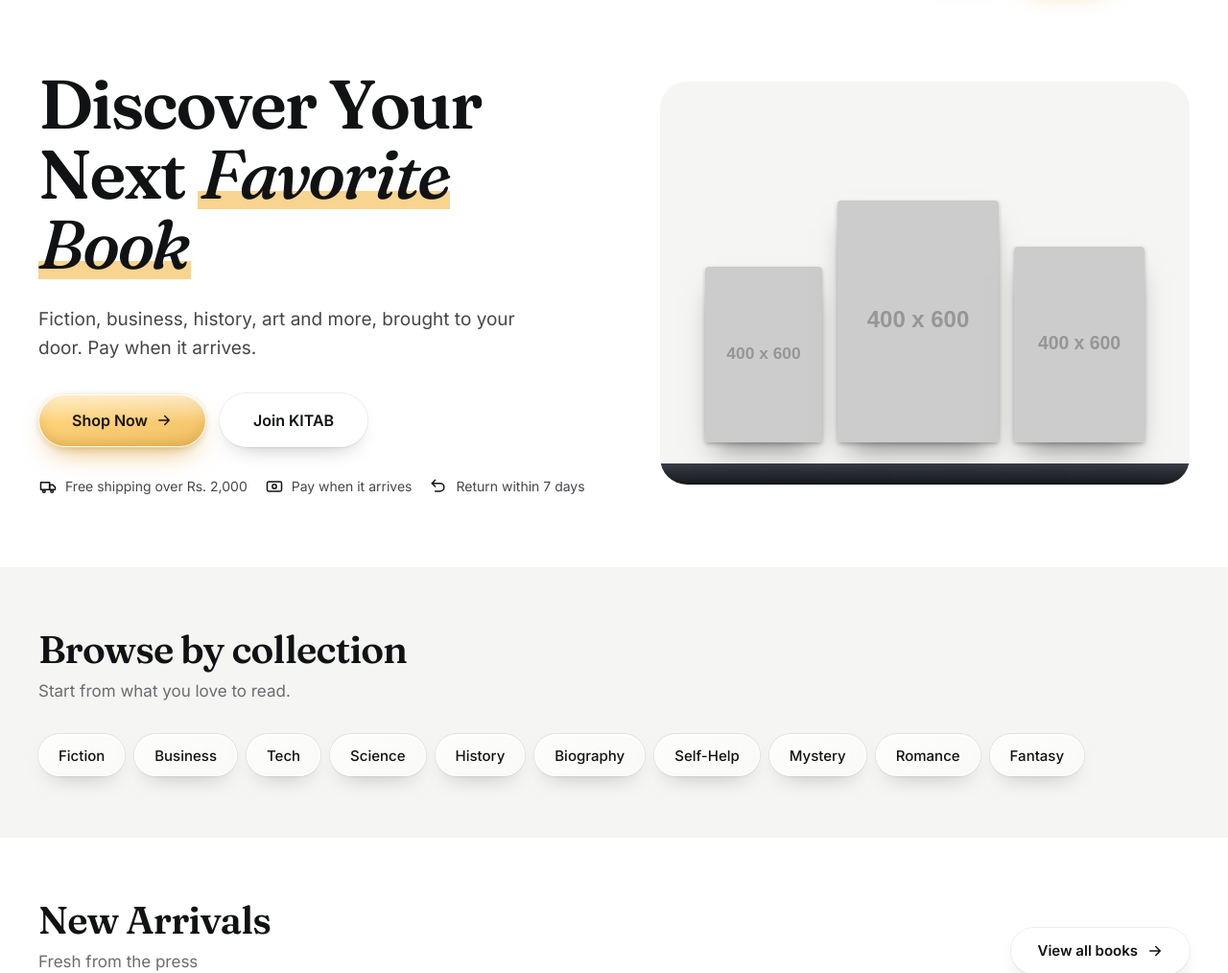
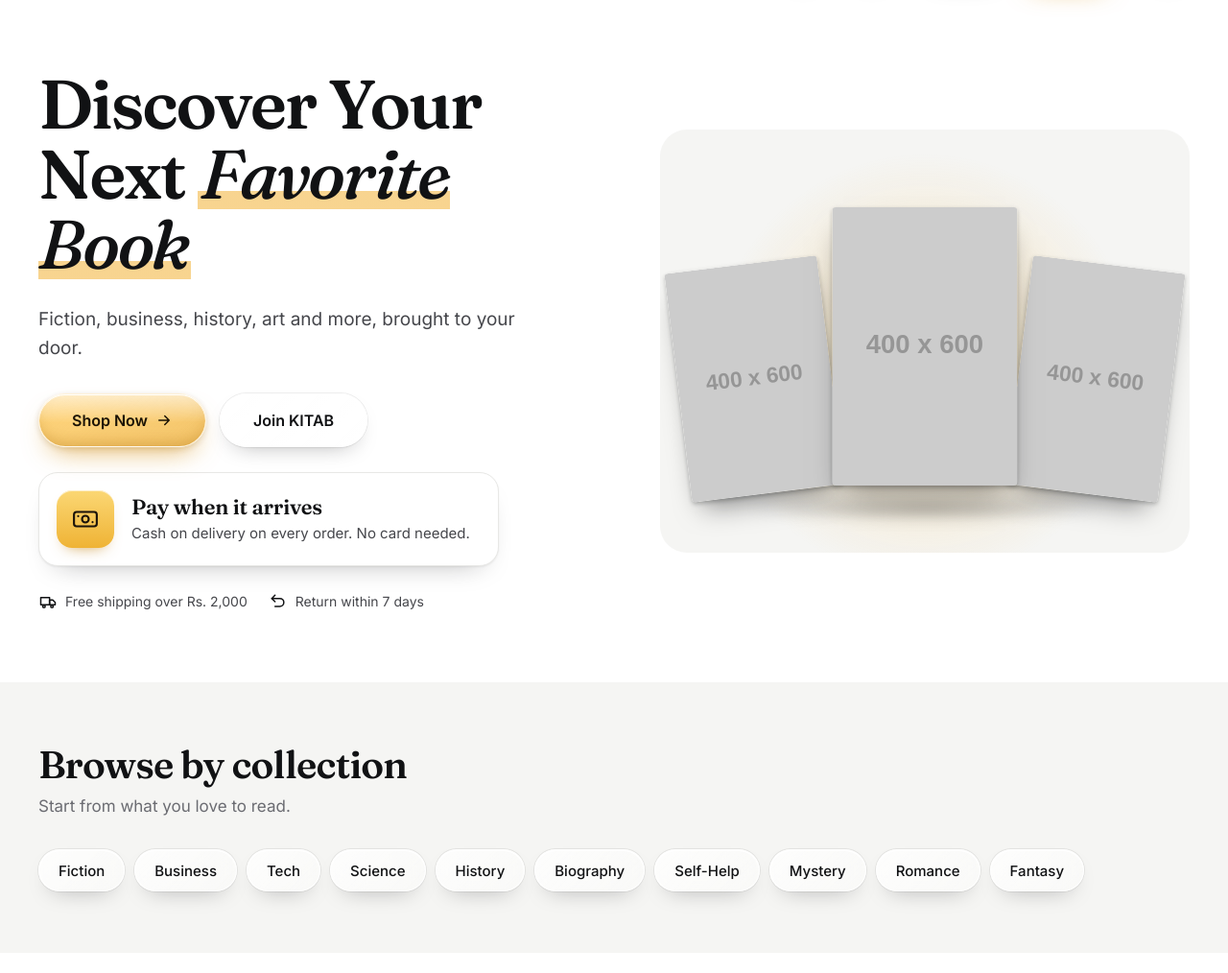
Before and after one commit to BisheshWaiba/Kitab, a PHP site: page / in a window 1280 px wide. Shown: the part 113-1127 px from the top of the page at 96% size. Run offline with PHP 8.4, Linux system fonts and the light colour scheme; data comes from the database, SQL or seed files in the repository; grey boxes labelled with a size stand in for pictures from a placeholder-image service; data that the repository does not hold is empty; some libraries are stand-ins or nearby versions.

Commit message:
Home hero: fanned covers without the shelf, bigger "Pay when it arrives" card

```diff
--- a/assets/css/home-flat.css
+++ b/assets/css/home-flat.css
@@ -1,4 +1,4 @@
-/* The parts of the flat Home page that no other page has: the hero shelf, Best Sellers and the Our picks grid.
+/* The parts of the flat Home page that no other page has: the hero, Best Sellers and the Our picks grid.
    Shared pieces (wrap, headings, sections, book cards) are in flat.css. Everything here starts with .fh- or sits under .fl. */
 
 /* ---------- hero ---------- */
@@ -6,34 +6,44 @@
 .fh-hero__copy { flex: 1 1 480px; min-width: 0; display: flex; flex-direction: column; gap: 26px; }
 .fh-hero__cta { display: flex; flex-wrap: wrap; gap: 14px; margin-top: 6px; }
 
-/* the three promises under the buttons (the same ones the Book page makes) */
-.fh-trust { display: flex; flex-wrap: wrap; gap: 10px 18px; margin: 4px 0 0; padding: 0; list-style: none; font-size: 14px; color: var(--k-ink-2); }
+/* "Pay when it arrives" is the shop's best selling point, so it gets a card of its own under the buttons: a big amber icon, the
+   promise in the display type, and what it means. The other two promises (shipping, returns) stay a quiet line beneath it. */
+.fh-pay { display: flex; align-items: center; gap: 18px; max-width: 480px; padding: 18px 22px 18px 18px; box-sizing: border-box; border-radius: 20px; background: var(--k-white); border: 1px solid var(--k-line); box-shadow: 0 14px 30px -20px rgba(17, 18, 20, .4), 0 1px 2px rgba(17, 18, 20, .06); }
+.fh-pay__icon { flex: none; display: grid; place-items: center; width: 60px; height: 60px; border-radius: 16px; color: #1B130A; background: linear-gradient(180deg, #FBD774, #EFB335); box-shadow: inset 0 1px 0 rgba(255, 255, 255, .6), 0 8px 16px -10px rgba(190, 120, 0, .8); }
+.fh-pay__text { display: flex; flex-direction: column; gap: 4px; min-width: 0; margin: 0; }
+.fh-pay__text strong { font: 600 22px/1.15 var(--k-display); letter-spacing: -.01em; color: var(--k-ink); }
+.fh-pay__text span { font-size: 15px; line-height: 1.45; color: var(--k-ink-2); }
+
+.fh-trust { display: flex; flex-wrap: wrap; gap: 10px 22px; margin: 0; padding: 0; list-style: none; font-size: 14px; color: var(--k-ink-2); }
 .fh-trust li { display: inline-flex; align-items: center; gap: 8px; white-space: nowrap; }
 .fh-trust svg { flex: none; color: var(--k-ink); }
 
-/* The hero arrives in order: the words rise a little, then the three covers come up onto the shelf one after the other and lift
-   when pointed at. (People who asked for less motion get none of it.) */
+/* The hero arrives in order: the words rise a little, then the three covers come up one after the other and lift when pointed at.
+   (People who asked for less motion get none of it.) */
 @media (prefers-reduced-motion: no-preference) {
   @keyframes fh-rise { from { opacity: 0; transform: translateY(18px); } to { opacity: 1; transform: none; } }
   .fh-hero__copy > * { animation: fh-rise .7s var(--k-ease) backwards; }
   .fh-hero__copy > :nth-child(2) { animation-delay: .08s; }
   .fh-hero__copy > :nth-child(3) { animation-delay: .16s; }
-  .fh-hero__copy > :nth-child(4) { animation-delay: .24s; }
-  .fh-shelf a { animation: fh-rise .8s var(--k-ease) backwards; }
-  .fh-shelf a:nth-child(1) { animation-delay: .2s; }
-  .fh-shelf a:nth-child(2) { animation-delay: .34s; }
-  .fh-shelf a:nth-child(3) { animation-delay: .48s; }
-  .fh-shelf .fh-cover { transition: transform .35s var(--k-ease); }
-  .fh-shelf a:hover .fh-cover { transform: translateY(-10px); }
+  .fh-hero__copy > :nth-child(4) { animation-delay: .26s; }
+  .fh-hero__copy > :nth-child(5) { animation-delay: .34s; }
+  .fh-fan a { animation: fh-rise .8s var(--k-ease) backwards; }
+  .fh-fan a:nth-child(1) { animation-delay: .2s; }
+  .fh-fan a:nth-child(2) { animation-delay: .34s; }
+  .fh-fan a:nth-child(3) { animation-delay: .48s; }
+  .fh-fan .fh-cover { transition: transform .35s var(--k-ease); }
+  .fh-fan a:hover .fh-cover { transform: translateY(-10px); }
 }
 
-/* three covers standing on a dark shelf */
-.fh-shelf { position: relative; flex: 1 1 440px; min-width: 0; display: flex; align-items: flex-end; justify-content: center; gap: 16px; min-height: 420px; padding: 36px 28px 44px; box-sizing: border-box; border-radius: 28px; background: var(--k-band); overflow: hidden; }
-.fh-shelf::after { content: ""; position: absolute; left: 0; right: 0; bottom: 0; height: 22px; background: linear-gradient(#3A3D47, #15171C); }
-.fh-shelf a { position: relative; z-index: 1; flex: 0 1 auto; }
-.fh-shelf a:nth-child(1) { width: min(122px, 26%); }
-.fh-shelf a:nth-child(2) { width: min(168px, 36%); }
-.fh-shelf a:nth-child(3) { width: min(136px, 29%); }
+/* three covers fanned out like a hand of cards on a warm, glowing panel, with a soft shadow on the ground (no shelf). The
+   rotation and the centring use the separate rotate / translate properties, so the entrance animation (transform) can still run. */
+.fh-fan { position: relative; flex: 1 1 440px; min-width: 0; max-width: 720px; margin-inline: auto; aspect-ratio: 5 / 4; overflow: hidden; isolation: isolate; border-radius: 28px;
+  background: radial-gradient(circle at 50% 56%, color-mix(in srgb, var(--k-gold) 32%, transparent), transparent 60%), var(--k-band); }
+.fh-fan::after { content: ""; position: absolute; left: 16%; right: 16%; bottom: 7%; height: 7%; z-index: 0; border-radius: 50%; background: radial-gradient(closest-side, rgba(17, 18, 20, .3), transparent); filter: blur(6px); }
+.fh-fan a { position: absolute; bottom: 14%; display: block; }
+.fh-fan a:nth-child(1) { left: 6%; width: 29%; rotate: -7deg; transform-origin: 50% 100%; z-index: 1; }
+.fh-fan a:nth-child(2) { left: 50%; width: 35%; translate: -50% 0; bottom: 16%; z-index: 3; }
+.fh-fan a:nth-child(3) { right: 6%; width: 29%; rotate: 7deg; transform-origin: 50% 100%; z-index: 2; }
 
 /* a standing cover (a picture, or the titled box k_cover() shows when a book has no picture) */
 .fh-cover { display: block; width: 100%; height: auto; aspect-ratio: 2 / 3; object-fit: cover; border-radius: 4px; box-shadow: 0 2px 4px rgba(17, 18, 20, .25), 0 18px 28px -12px rgba(17, 18, 20, .5); }
@@ -65,7 +75,9 @@
 }
 @media (max-width: 600px) {
   .fh-hero { gap: 40px; padding-top: 36px; padding-bottom: 48px; }
-  .fh-shelf { min-height: 300px; padding: 28px 16px 40px; gap: 12px; }
+  .fh-pay { padding: 16px 18px 16px 16px; gap: 16px; }
+  .fh-pay__icon { width: 54px; height: 54px; }
+  .fh-pay__text strong { font-size: 20px; }
   .fh-best { gap: 36px; }
   .fh-best__row { grid-template-columns: repeat(3, minmax(0, 128px)); gap: 28px 14px; }
 }
--- a/index.php
+++ b/index.php
@@ -7,7 +7,7 @@ $body_class = 'is-gbtn';
 $extra_css = ['assets/css/glass-buttons.css', 'assets/css/flat.css', 'assets/css/home-flat.css'];
 require_once 'includes/header.php';
 
-// Hero: three covers (books that have one) standing on a shelf
+// Hero: three covers (books that have one), fanned out
 $hero_books = $conn->query("SELECT id, title, image FROM books WHERE image IS NOT NULL AND image <> '' ORDER BY id ASC LIMIT 3")->fetch_all(MYSQLI_ASSOC);
 
 // Best Sellers (random)
@@ -29,8 +29,8 @@ foreach ($curated_cats as $cat) {
 
 $genres = ['Fiction', 'Business', 'Tech', 'Science', 'History', 'Biography', 'Self-Help', 'Mystery', 'Romance', 'Fantasy'];
 
-// Which hero cover stands in which spot on the shelf (left, middle and right): index in $hero_books
-$shelf_order = [2, 0, 1];
+// Which hero cover takes which spot in the fan (left, middle and right): index in $hero_books
+$fan_order = [2, 0, 1];
 ?>
 
 <main class="fl">
@@ -39,7 +39,7 @@ $shelf_order = [2, 0, 1];
     <section class="fl-wrap fh-hero">
         <div class="fh-hero__copy">
             <h1 class="fl-h1">Discover Your Next <em>Favorite Book</em></h1>
-            <p class="fl-lede">Fiction, business, history, art and more, brought to your door. Pay when it arrives.</p>
+            <p class="fl-lede">Fiction, business, history, art and more, brought to your door.</p>
             <div class="fh-hero__cta">
                 <a href="<?php echo BASE_URL; ?>frontend/shop.php" class="k-btn k-btn--primary k-btn--lg">Shop Now
                     <svg width="18" height="18" viewBox="0 0 24 24" fill="none" stroke="currentColor" stroke-width="2"
@@ -48,6 +48,15 @@ $shelf_order = [2, 0, 1];
                     </svg>
                 </a>
                 <a href="<?php echo BASE_URL; ?>frontend/register.php" class="k-btn k-btn--outline k-btn--lg">Join KITAB</a>
+            </div>
+            <div class="fh-pay">
+                <span class="fh-pay__icon" aria-hidden="true">
+                    <svg width="30" height="30" viewBox="0 0 24 24" fill="none" stroke="currentColor" stroke-width="1.7"
+                        stroke-linecap="round" stroke-linejoin="round">
+                        <rect x="2.5" y="6" width="19" height="12" rx="2.2" /><circle cx="12" cy="12" r="2.8" /><path d="M6 9.5v.01M18 14.5v.01" />
+                    </svg>
+                </span>
+                <p class="fh-pay__text"><strong>Pay when it arrives</strong><span>Cash on delivery on every order. No card needed.</span></p>
             </div>
             <?php $return_days = (int) (require __DIR__ . '/includes/legal_pages.php')['site']['return_days']; // the same promises the Book page makes ?>
             <ul class="fh-trust" aria-label="How buying works">
@@ -61,13 +70,6 @@ $shelf_order = [2, 0, 1];
                 <li>
                     <svg width="20" height="20" viewBox="0 0 24 24" fill="none" stroke="currentColor" stroke-width="1.8"
                         stroke-linecap="round" stroke-linejoin="round" aria-hidden="true">
-                        <rect x="3" y="6" width="18" height="12" rx="2" /><circle cx="12" cy="12" r="2.6" />
-                    </svg>
-                    Pay when it arrives
-                </li>
-                <li>
-                    <svg width="20" height="20" viewBox="0 0 24 24" fill="none" stroke="currentColor" stroke-width="1.8"
-                        stroke-linecap="round" stroke-linejoin="round" aria-hidden="true">
                         <path d="M4 8h10a5 5 0 0 1 0 10H8" /><path d="M8 4 4 8l4 4" />
                     </svg>
                     Return within <?php echo $return_days; ?> days
@@ -75,8 +77,8 @@ $shelf_order = [2, 0, 1];
             </ul>
         </div>
 
-        <div class="fh-shelf">
-            <?php foreach ($shelf_order as $i): ?>
+        <div class="fh-fan">
+            <?php foreach ($fan_order as $i): ?>
                 <?php if (isset($hero_books[$i])): $b = $hero_books[$i]; ?>
                     <a href="<?php echo BASE_URL; ?>frontend/product.php?id=<?php echo (int) $b['id']; ?>"
                         aria-label="<?php echo htmlspecialchars($b['title']); ?>">
```
